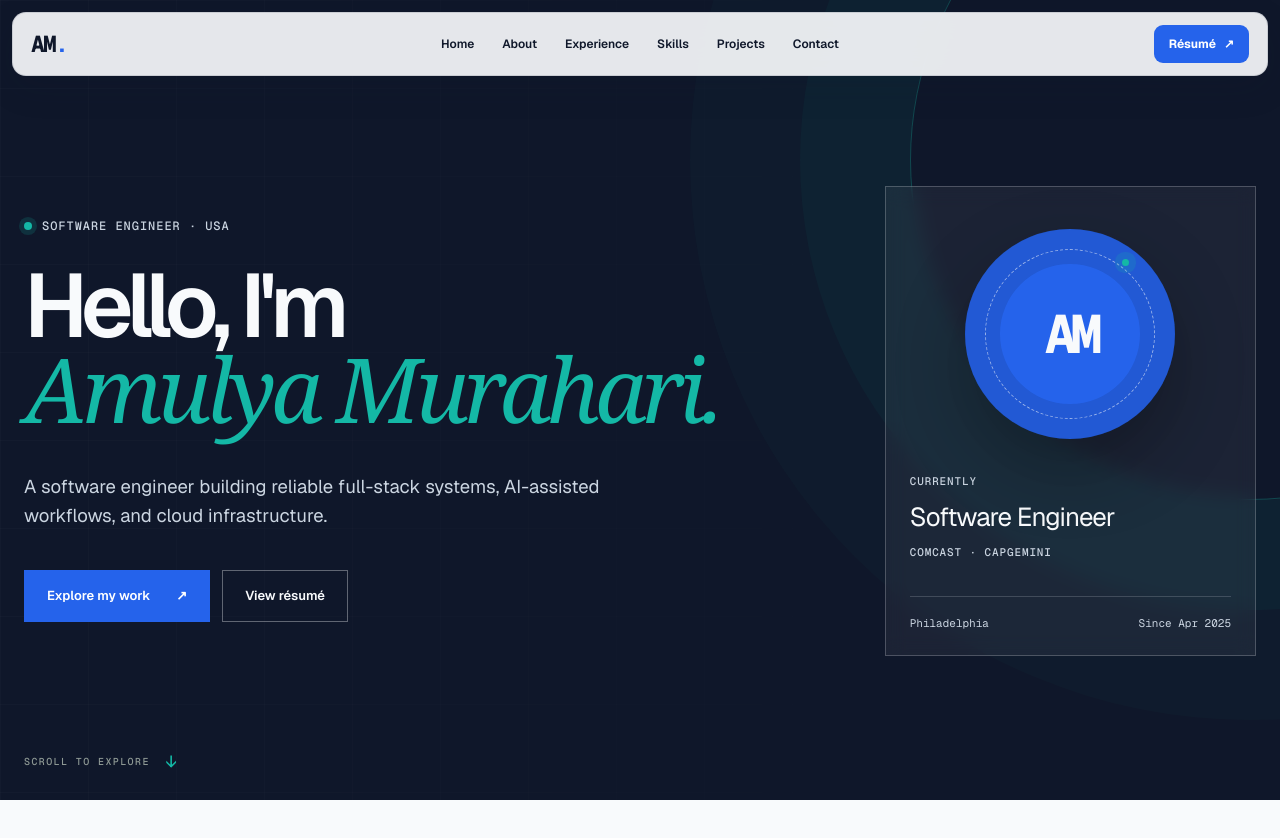
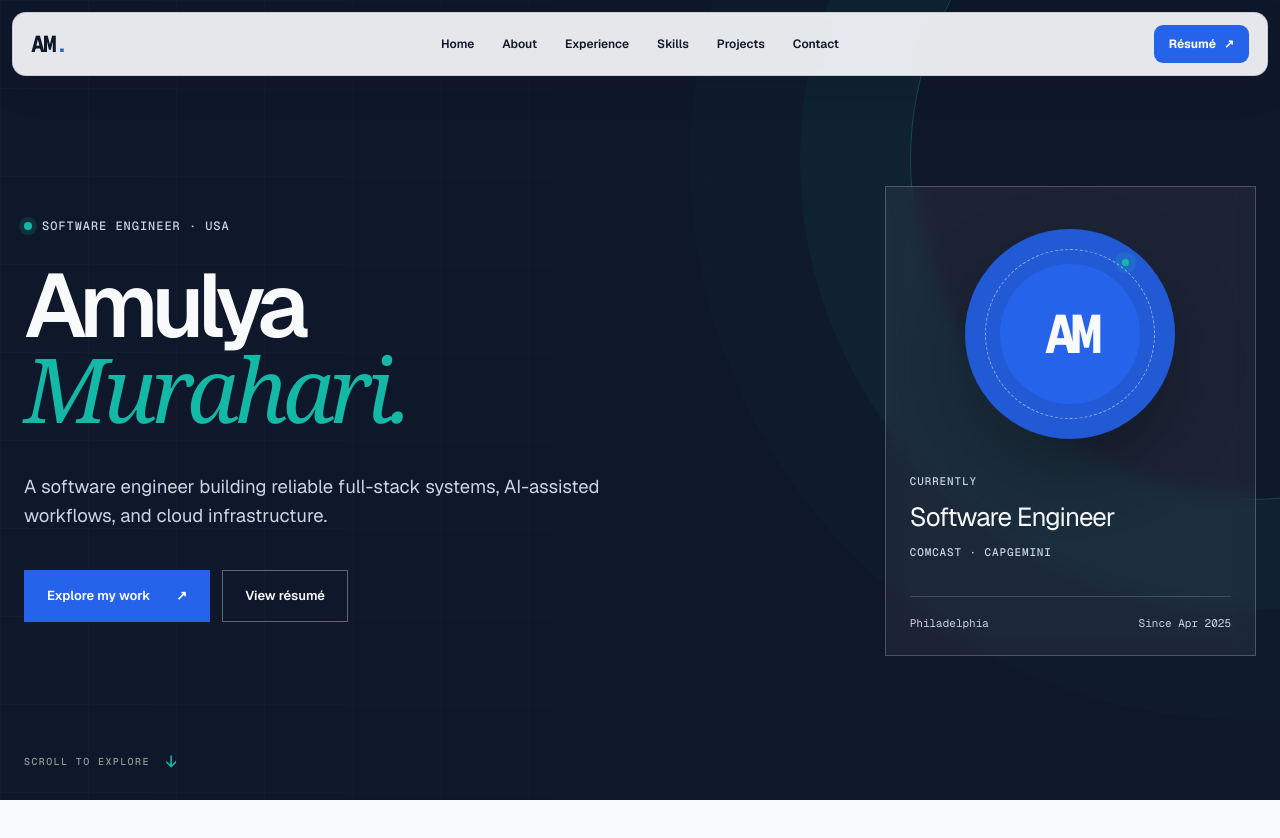
Before and after one commit to AmulyaMurahari/software-engineering-portfolio, a Next.js app: page / in a window 1280 px wide. Shown: the top 838 px of the page. Built offline with nearby package versions, Linux system fonts and the light colour scheme.

Commit message:
Set name as portfolio hero headline

```diff
--- a/app/page.tsx
+++ b/app/page.tsx
@@ -116,8 +116,8 @@ export default function Home() {
         <div className="hero-copy">
           <p className="kicker"><span className="status-dot" /> Software engineer · USA</p>
           <h1>
-            Hello, I&apos;m<br />
-            <em>Amulya Murahari.</em>
+            Amulya<br />
+            <em>Murahari.</em>
           </h1>
           <p className="hero-deck">
             A software engineer building reliable full-stack systems, AI-assisted workflows,
```
